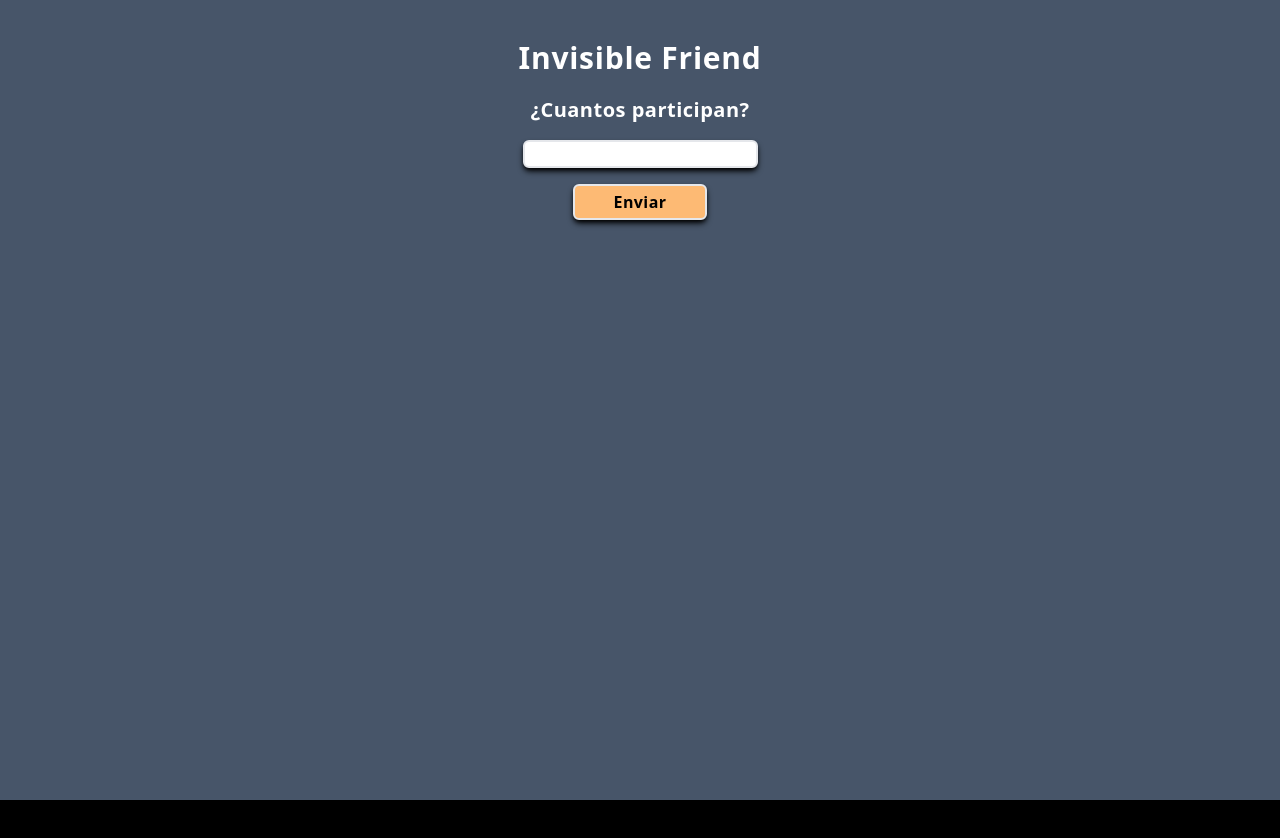
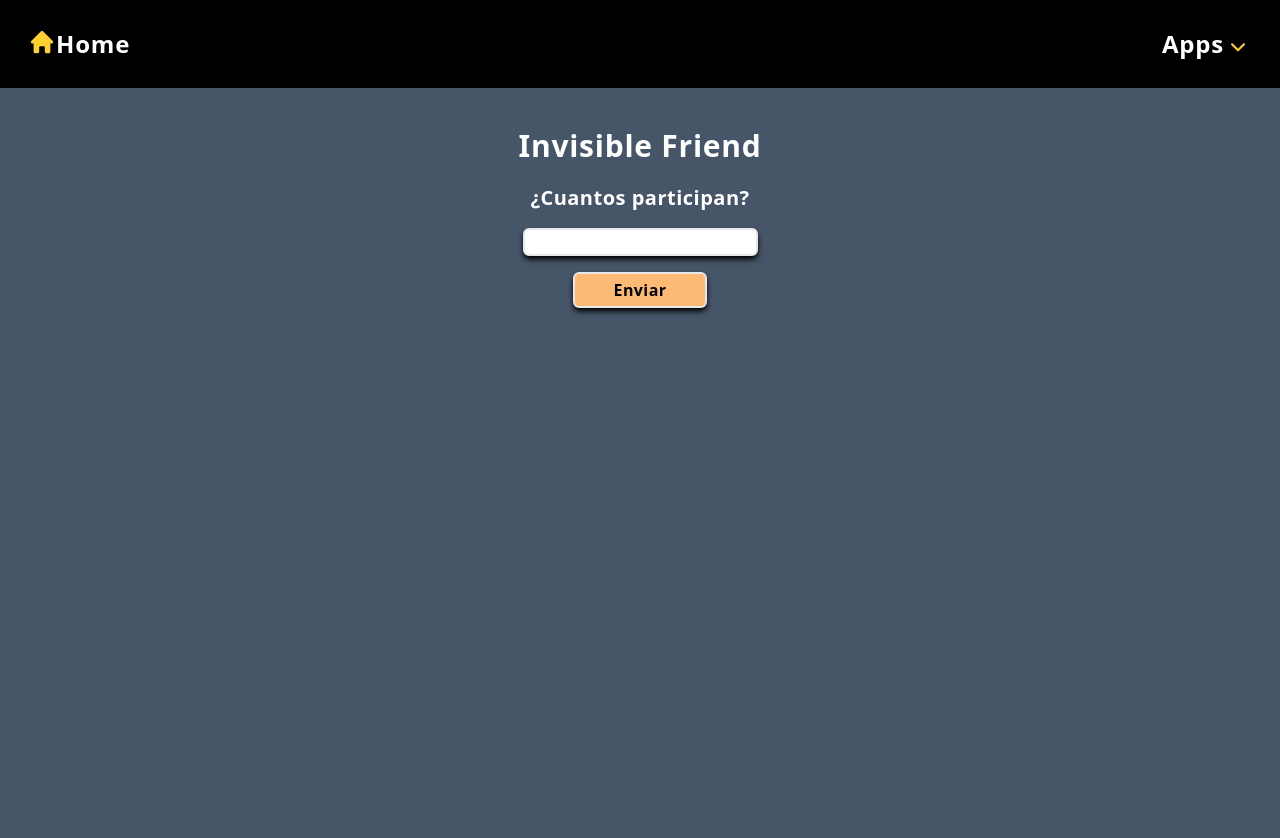
Before and after one commit to GabrielPaparello/InvisibleFriend, a React (Vite) app: page /InvisibleFriend in a window 1280 px wide. Shown: the top 838 px of the page. Before the commit the page ends 800 px from the top, so only its background shows below. Built offline with nearby package versions, Linux system fonts and the light colour scheme.

Commit message:
Added style

```diff
--- a/src/pages/invisibleApp/InvisibleFriend.jsx
+++ b/src/pages/invisibleApp/InvisibleFriend.jsx
@@ -96,7 +96,7 @@ export const InvisibleFriend = () => {
       {/* Modal Cantidad Request + Animation */}
       <div
         className={` modalContainer absolute w-full  transition-all  ease-out ${
-          cantidad ? `   -top-full` : `top-0`
+          cantidad ? `   -top-full scale-0` : `top-0`
         }`}
       >
         <Modal modalForm={modalForm} />
--- a/src/pages/invisibleApp/modal.jsx
+++ b/src/pages/invisibleApp/modal.jsx
@@ -1,5 +1,9 @@
+import { Nav } from "../../utils/Nav";
+
 export const Modal = ({ modalForm }) => {
   return (
+    <>
+      <Nav />
     <div className="bg-slate-600 h-screen w-full flex flex-col items-center">
       <div>
         <h1 className="text-3xl font-sans font-bold text-white tracking-wide text-center pt-10 ">
@@ -26,6 +30,7 @@ export const Modal = ({ modalForm }) => {
           ></input>
         </form>
       </div>
-    </div>
+      </div>
+      </>
   );
 };
```
